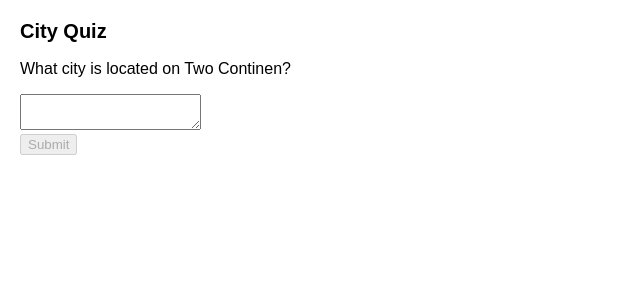
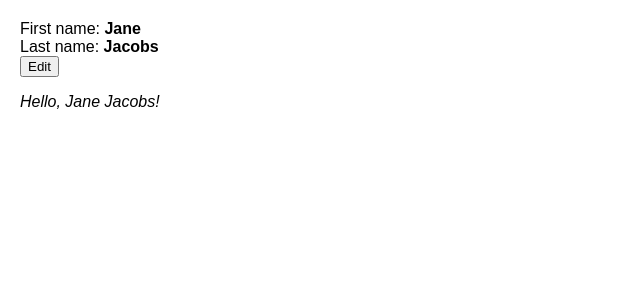
Before and after one commit to Shayan3528/React-Managing-State-3.3, a React (Vite) app: page / in a window 1280 px wide. Shown: the top 300 px of the page, without its empty margins (0-640 px from the left). Built offline with nearby package versions, Linux system fonts and the light colour scheme.

Commit message:
vanila js profile updater converted to React

```diff
--- a/package.json
+++ b/package.json
@@ -18,11 +18,15 @@
     "@types/react": "^18.3.12",
     "@types/react-dom": "^18.3.1",
     "@vitejs/plugin-react": "^4.3.3",
+    "autoprefixer": "^10.4.20",
     "eslint": "^9.13.0",
     "eslint-plugin-react": "^7.37.2",
     "eslint-plugin-react-hooks": "^5.0.0",
     "eslint-plugin-react-refresh": "^0.4.14",
     "globals": "^15.11.0",
+    "postcss": "^8.4.47",
+    "postcss-preset-env": "^10.0.9",
+    "tailwindcss": "^3.4.14",
     "vite": "^5.4.10"
   }
 }
--- a/src/Component/Form.jsx
+++ b/src/Component/Form.jsx
@@ -1,126 +1,50 @@
-// import { useState } from "react";
+import { useState } from "react";
 
+export default function Form() {
+  const [firstName, setFirstName] = useState("Jane");
+  const [lastName, setLastName] = useState("Jacobs");
+  const [isEditing, setIsEditing] = useState(false);
 
+  return (
+    <form
+      onSubmit={(e) => {
+        e.preventDefault();
+        setIsEditing(!isEditing);
+      }}
+    >
+      <label>
+        First name:{" "}
+        {isEditing ? (
+          <input
+            value={firstName}
+            onChange={(e) => {
+              setFirstName(e.target.value);
+            }}
+          />
+        ) : (
+          <b>{firstName}</b>
+        )}
+      </label>
+      <br/>
+      <label>
+        Last name:{" "}
+        {isEditing ? (
+          <input
+            value={lastName}
+            onChange={(e) => {
+              setLastName(e.target.value);
+            }}
+          />
+        ) : (
+          <b>{lastName}</b>
+        )}
 
-// function submitForm(answer){
-//     return new Promise((resolve,reject)=>{
-//         setTimeout(()=>{
-//             if(answer.toLowerCase()=== "dhaka"){
-//                 resolve();
-//             }else{
-//                 reject(new Error("Good Guess but a wrong answer. Try Again!"));
-//             }
-//         },3000);
-//     });
-// }
-
-
-// export default function Form() {
-
-//   // Visual States: typing, submitting, success
-
-//   // Mandatory Data State
-
-//   const [answer, setAnswer] = useState("");
-//   const [error,setError] = useState(null);
-
-//   /// visual state থেকে পাওয়া ফাইনাল  state
-
-//    const [status,setStatus] = useState('typing');
-
-//   if (status === "success") return ( <h1>That is right! </h1>);
-
-//   /// handlers ///
-
-//   const  handleTextChange = (e)=>{
-//     setError(null);
-//     setAnswer(e.target.value);
-//   }
-
-//   const handleSubmit = async (e)=>{
-//     e.preventDefault();
-//     setStatus("submitting");
-//     try{
-//         await submitForm(answer);
-//         setStatus('success');
-//     }catch(err){
-//         setStatus("typing");
-//         setError(err.message);
-//     } finally{
-
-//     }
-//   };
-
-//   return (
-//     <>
-//       <h2>City quiz</h2>
-//       <p>What city is located on two continents?</p>
-
-//       <form onSubmit = {handleSubmit} >
-//         <textarea value = {answer} onChange={handleTextChange} disabled = {status ==="submitting"} ></textarea>
-//         <br />
-//         <button disabled = {status === '' || status === 'submitting'}>Submit</button>
-//        {status ==='submitting' && <p>Loading...</p>}
-//        {error && <p className="Error"> {error}</p>}
-//       </form>
-
-//     </>
-//   );
-// }
-
-import {useState} from 'react';
-
-function submitForm(answer){
-  return new Promise((resolve,reject)=>{
-    setTimeout(()=>{
-      if(answer.toLowerCase()==='dhaka'){
-        resolve();
-      }else{
-        reject(new Error ("Good Guess but a wrong answer. Try Again!") );
-      }
-    },3000);
-  });
-}
-
-
-export default function App(){
-
-  const [answer,setAnswer] = useState('');
-  const [error,setError] = useState(null);
-  const [status ,setStatus ] = useState('typing');
-
-
-  async function handleSubmit(e){
-    e.preventDefault();
-    setStatus('submitting');
-    try{
-      await submitForm(answer);
-      setStatus('success');
-    }catch(err){
-      setStatus('typing');
-      setError(err.message);
-    }
-  }
-
-  function handleTextChange(e){
-    setError(null);
-    setAnswer(e.target.value);
-  }
-  if(status == "success") return <h2>That is Right</h2>
-
-  return(
-    <>
-    <h2>City Quiz</h2>
-    <p> What city is located on Two Continen?</p>
-    <form onSubmit = {handleSubmit} >
-      <textarea value ={answer} onChange = {handleTextChange}  disabled = {status === "submitting"}></textarea>
+      </label>
       <br/>
-      <button disabled = {answer.length === 0 || status === 'submitting'}>Submit</button>
-       {status ==='submitting' && <p>Loading...</p>}
-      {error && <p className="Error"> {error}</p>}
-
+      <button type="submit">{isEditing ? "Save": "Edit"}</button>
+      <p>
+        <i>Hello, {firstName } {lastName}!</i>
+      </p>
     </form>
-    </>
-
   );
 }
```
Also changed, not shown: tailwind.config.js (added, +8 -0 lines), 1 other file (tests, documents, lock files or other folders).
